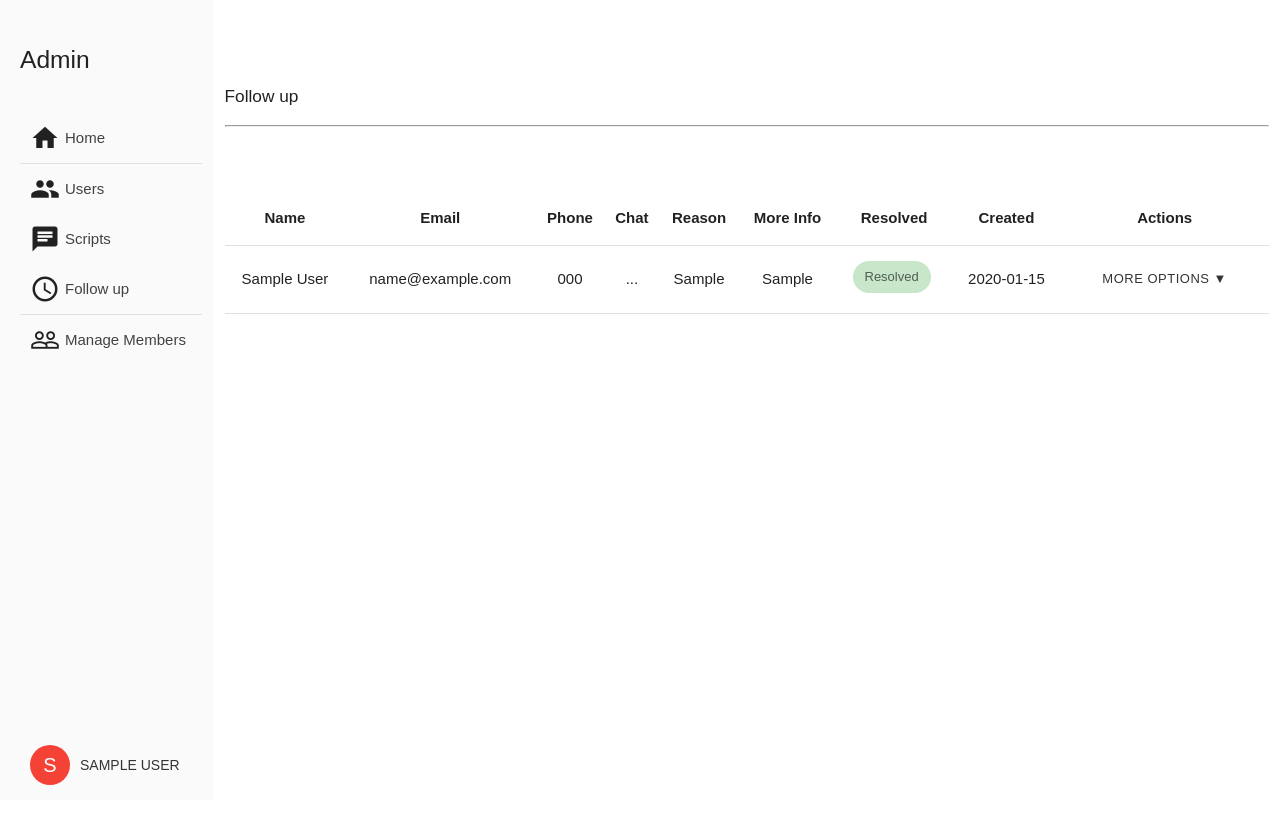
After one commit to UCI-ICTS/mia, a Flask app: page /admin/follow_up/ in a window 1280 px wide. The commit adds this page. Run offline with Flask 3, Linux system fonts and the light colour scheme; a user stored in the database is signed in; tables that the repository leaves empty hold one stand-in row (values such as "Sample post"); data that the repository does not hold is empty; some libraries are stand-ins or nearby versions.

Commit message:
Added follow up view in admin page

```diff
--- a/app/__init__.py
+++ b/app/__init__.py
@@ -22,6 +22,7 @@ def create_app(config_class=Config):
     from app.routes.admin_users import admin_users_bp
     from app.routes.authentication import auth_bp
     from app.routes.members import member_users_bp
+    from app.routes.admin_follow_up import admin_follow_up_bp
 
     app.register_blueprint(invite_bp, url_prefix='/invite')
     app.register_blueprint(admin_bp, url_prefix='/admin')
@@ -29,6 +30,7 @@ def create_app(config_class=Config):
     app.register_blueprint(admin_users_bp, url_prefix='/admin/users')
     app.register_blueprint(auth_bp, url_prefix='/auth')
     app.register_blueprint(member_users_bp, url_prefix='/admin/members')
+    app.register_blueprint(admin_follow_up_bp, url_prefix='/admin/follow_up')
 
     db.init_app(app)
     migrate.init_app(app, db)
--- a/app/models/user.py
+++ b/app/models/user.py
@@ -128,6 +128,7 @@ class UserFollowUp(db.Model):
     follow_up_reason = db.Column(db.String(200), default='', nullable=False)
     follow_up_info = db.Column(db.String(200), default='', nullable=False)
     resolved = db.Column(db.Boolean, default=False, nullable=False)
+    created_at = db.Column(db.DateTime, default=datetime.utcnow)
 
 
 class UserFeedback(db.Model):
@@ -135,6 +136,7 @@ class UserFeedback(db.Model):
     user_id = db.Column(db.String(36), db.ForeignKey('user.user_id'), nullable=False)
     satisfaction = db.Column(db.String(25), nullable=True)
     suggestions = db.Column(db.String(2000), nullable=True)
+    created_at = db.Column(db.DateTime, default=datetime.utcnow)
 
 
 # Example queries
--- /dev/null
+++ b/app/routes/admin_follow_up.py
@@ -0,0 +1,49 @@
+from flask import request, render_template, jsonify, redirect, Blueprint
+from flask_login import login_required, current_user
+from app import db
+from app.models.chat import Chat, ChatScriptVersion
+from app.models.user import User, UserFollowUp
+
+
+admin_follow_up_bp = Blueprint('admin_follow_up', __name__)
+
+
+@admin_follow_up_bp.before_request
+@login_required
+def before_request():
+    # This will ensure that every request to this blueprint is checked against login_required
+    if not current_user.is_authenticated:
+        return redirect('auth.login')
+
+
+@admin_follow_up_bp.route('/', methods=['GET'])
+def admin_follow_up():
+    user_follow_up_query = db.session.query(User, Chat.name, UserFollowUp).join(
+        UserFollowUp, User.user_id == UserFollowUp.user_id).outerjoin(
+        ChatScriptVersion, User.chat_script_version_id == ChatScriptVersion.chat_script_version_id).outerjoin(
+        Chat, ChatScriptVersion.chat_id == Chat.chat_id).all()
+
+    user_data = []
+    for user, chat_name, user_follow_up in user_follow_up_query:
+        user_data.append({
+            'user_follow_up_id': user_follow_up.user_follow_up_id,
+            'first_name': user.first_name,
+            'last_name': user.last_name,
+            'email': user.email,
+            'phone': user.phone,
+            'chat_name': chat_name,
+            'reason': user_follow_up.follow_up_reason,
+            'more_info': user_follow_up.follow_up_info,
+            'resolved': user_follow_up.resolved,
+            'created_at': user.created_at
+        })
+    return render_template('follow_up.html', users=user_data)
+
+
+@admin_follow_up_bp.route('/resolve/<string:user_follow_up_id>', methods=['GET'])
+def resolve_user_follow_up(user_follow_up_id):
+    user_follow_up = db.session.get(UserFollowUp, user_follow_up_id)
+    if user_follow_up:
+        user_follow_up.resolved = True
+        db.session.commit()
+    return redirect('/admin/follow_up')
--- a/app/routes/authentication.py
+++ b/app/routes/authentication.py
@@ -23,4 +23,4 @@ def login():
 @login_required
 def logout():
     logout_user()
-    return redirect(url_for('login'))
+    return redirect('/login')
--- a/app/templates/admin_base.html
+++ b/app/templates/admin_base.html
@@ -34,7 +34,7 @@
                 </li>
                 <li class="admin-sidebar-item">
                     <i class="small material-icons">schedule</i>
-                    <a href="/admin/scripts" class="grey-text text-darken-3">Follow up</a>
+                    <a href="/admin/follow_up" class="grey-text text-darken-3">Follow up</a>
                 </li>
                 <li class="divider" tabindex="-1"></li>
                 <li class="admin-sidebar-item">
--- /dev/null
+++ b/app/templates/follow_up.html
@@ -0,0 +1,62 @@
+{% extends 'admin_base.html' %} {% block content %}
+
+<div class="col s10" id="admin-main-content">
+    <h6>Follow up</h6>
+    <hr>
+    <br>
+    <br>
+    <table class="highlight centered">
+        <thead>
+            <tr>
+                <th>Name</th>
+                <th>Email</th>
+                <th>Phone</th>
+                <th>Chat</th>
+                <th>Reason</th>
+                <th>More Info</th>
+                <th>Resolved</th>
+                <th>Created</th>
+                <th>Actions</th>
+            </tr>
+        </thead>
+        <tbody>
+            {% for user in users %}
+                <tr>
+                    <td>{{ user.first_name }} {{ user.last_name }}</td>
+                    <td>{{ user.email }}</td>
+                    <td>{{ user.phone }}</td>
+                    <td>{{ user.chat_name or '...' }}</td>
+                    <td>{{ user.reason }}</td>
+                    <td>{{ user.more_info }}</td>
+                    <td>
+                        {% if user.resolved %}
+                            <div class="chip green lighten-4">
+                                Resolved
+                            </div>
+                        {% else %}
+                            <div class="chip red lighten-4">
+                                Unresolved
+                            </div>
+                        {% endif %}
+                    </td>
+                    <td>{{ user.created_at.strftime('%Y-%m-%d') }}</td>
+                    <td>
+                        <!-- Dropdown Trigger -->
+                        <a class='dropdown-trigger btn-small btn-flat user-options-dropdown' href='#' data-target="{{ user.user_follow_up_id }}">More options &#x25BC;</a>
+                        <!-- Dropdown Structure -->
+                        <ul id="{{ user.user_follow_up_id }}" class='dropdown-content'>
+                            <li><a href="/admin/follow_up/resolve/{{ user.user_follow_up_id }}">Mark as resolved</a></li>
+                        </ul>
+                    </td>
+                </tr>
+            {% endfor %}
+        </tbody>
+    </table>
+
+</div>
+<script>
+    $(document).ready(function(){
+        $('.dropdown-trigger').dropdown({ constrainWidth: false });
+    });
+</script>
+{% endblock %}
```
Also changed, not shown: tests/conftest.py (+1 -0 lines), tests/test_chatbot_routes.py (+1 -0 lines).
